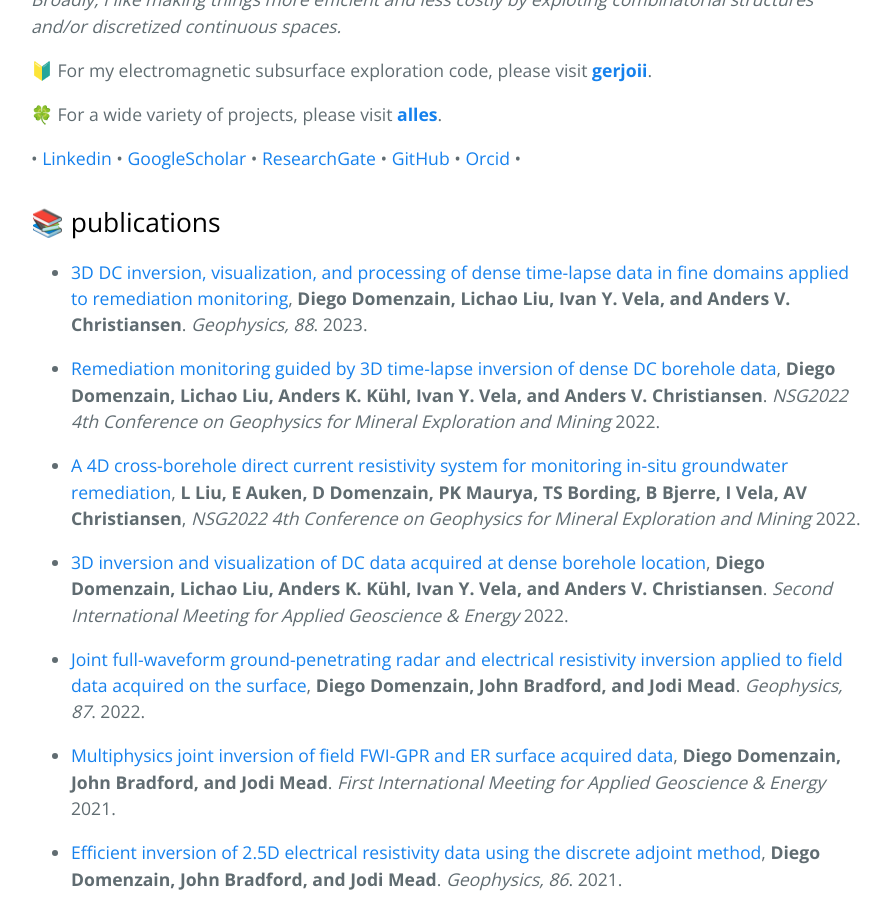
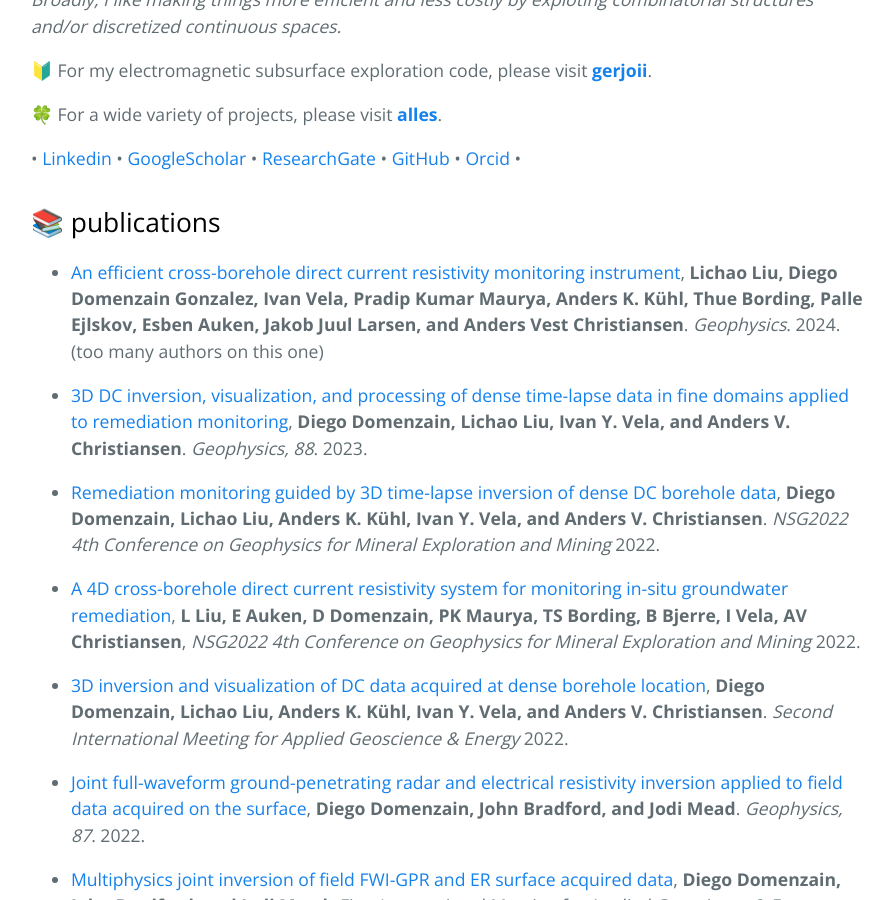
Before and after one commit to diegozain/diegozain.github.io, a Jekyll site: the page built from index.md, in a window 1280 px wide and 900 px high, scrolled down 781 px. Shown: the whole window, without its empty margins (193-1086 px from the left). Built offline with Jekyll 4.4.1, drawn with Linux system fonts in a browser that asks for light colours; our own code applies the rules of GitHub Pages for plain Markdown files.

Commit message:
lichao <3

```diff
--- a/index.md
+++ b/index.md
@@ -19,6 +19,8 @@ I have a [Bachelors](https://ru.dgb.unam.mx/bitstream/20.500.14330/TES0100068916
 • [Linkedin](https://www.linkedin.com/in/diego-domenzain-67431171/) • [GoogleScholar](https://scholar.google.com/citations?user=tve8X08AAAAJ&hl) • [ResearchGate](https://www.researchgate.net/profile/Diego_Domenzain) • [GitHub](https://github.com/diegozain/) • [Orcid](https://orcid.org/0000-0002-5052-9354) •
 
 ## 📚 publications
+
+* [An efficient cross-borehole direct current resistivity monitoring instrument](https://library.seg.org/doi/10.1190/geo2023-0518.1), __Lichao Liu, Diego Domenzain Gonzalez, Ivan Vela, Pradip Kumar Maurya, Anders K. Kühl, Thue Bording, Palle Ejlskov, Esben Auken, Jakob Juul Larsen, and Anders Vest Christiansen__. _Geophysics_. 2024. (too many authors on this one)
 
 * [3D DC inversion, visualization, and processing of dense time-lapse data in fine domains applied to remediation monitoring](https://library.seg.org/doi/abs/10.1190/geo2023-0093.1), __Diego Domenzain, Lichao Liu, Ivan Y. Vela, and Anders V. Christiansen__. _Geophysics, 88_. 2023.
 
```
